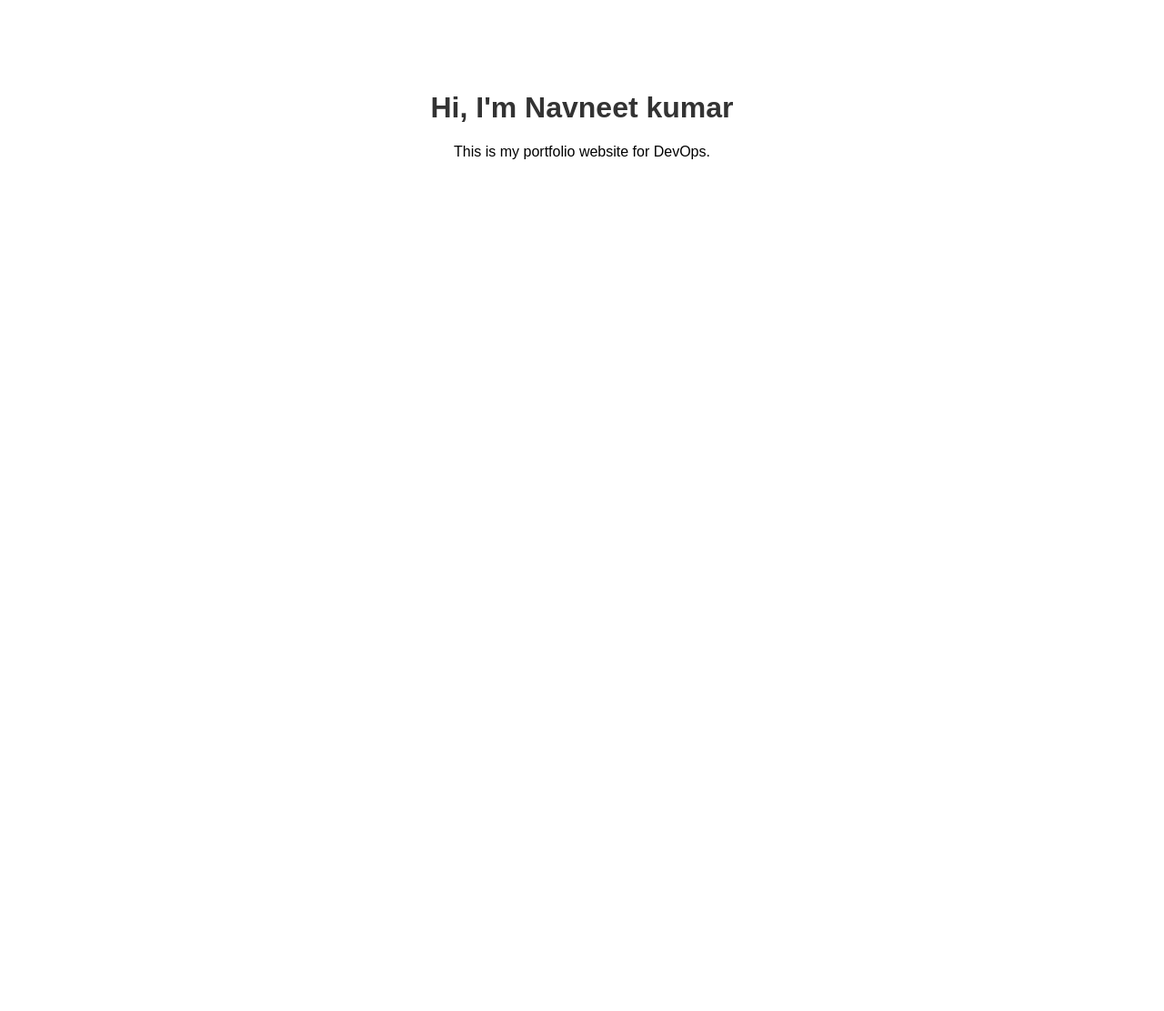
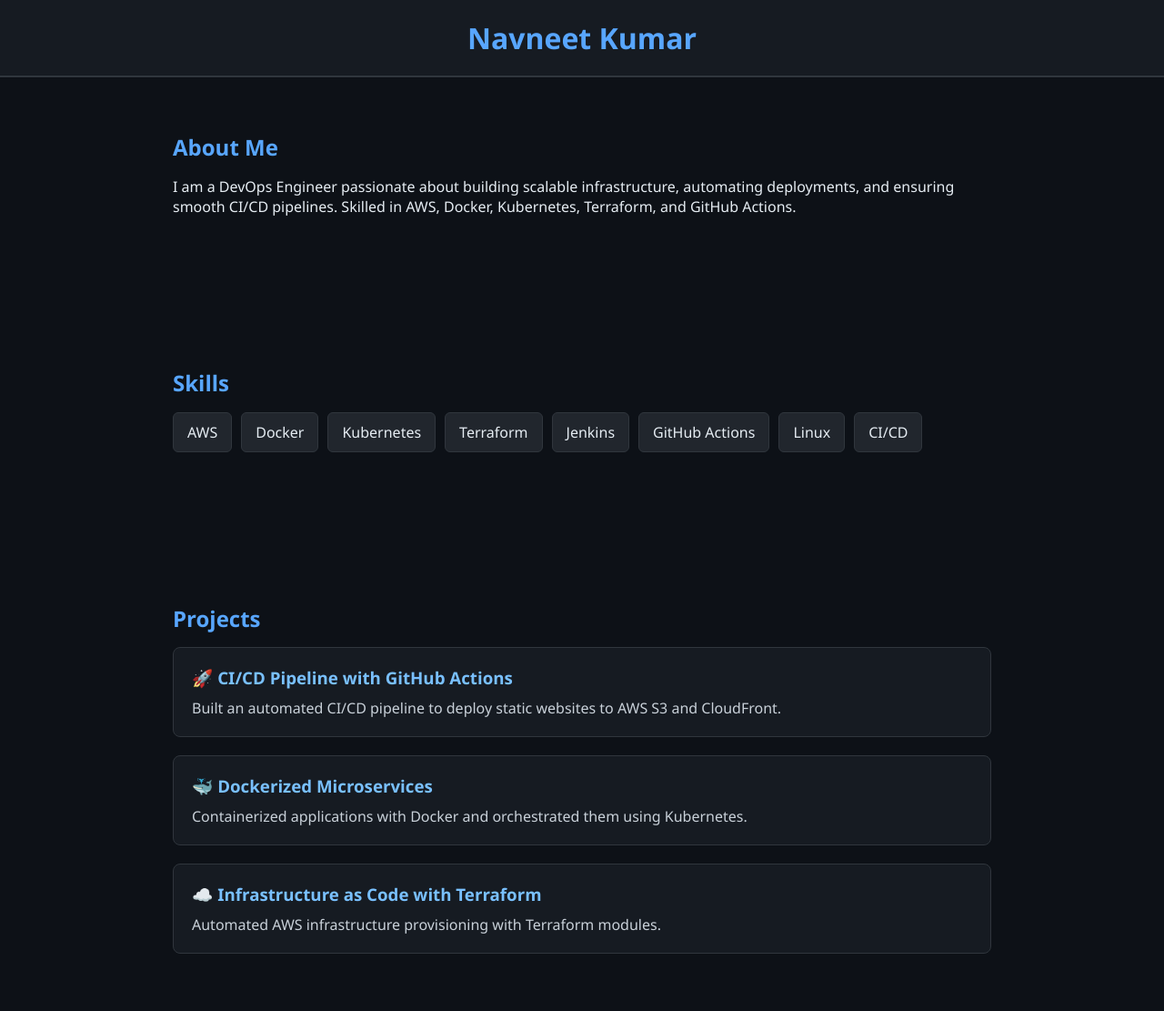
Before and after one commit to Nav7814/my-portfolio, a plain HTML site: page index.html in a window 1280 px wide. Shown: the top 1111 px of the page at 91% size. Before the commit the page ends 800 px from the top, so only its background shows below. Drawn offline with Linux system fonts and the light colour scheme.

Commit message:
added some changed

```diff
--- a/index.html
+++ b/index.html
@@ -1,16 +1,149 @@
 <!DOCTYPE html>
 <html lang="en">
 <head>
-    <meta charset="UTF-8">
-    <meta name="viewport" content="width=device-width, initial-scale=1.0">
-    <title>Navneet's Portfolio</title>
-    <style>
-        body { font-family: sans-serif; text-align: center; margin-top: 100px; }
-        h1 { color: #333; }
-    </style>
+  <meta charset="UTF-8" />
+  <meta name="viewport" content="width=device-width, initial-scale=1.0" />
+  <title>DevOps Portfolio | Navneet</title>
+  <style>
+    body {
+      font-family: 'Segoe UI', Tahoma, Geneva, Verdana, sans-serif;
+      margin: 0;
+      background: #0d1117;
+      color: #e6edf3;
+    }
+
+    header {
+      background: #161b22;
+      padding: 20px;
+      text-align: center;
+      border-bottom: 2px solid #30363d;
+    }
+
+    header h1 {
+      margin: 0;
+      font-size: 2rem;
+      color: #58a6ff;
+    }
+
+    header p {
+      margin: 5px 0 0;
+      font-size: 1rem;
+      color: #8b949e;
+    }
+
+    section {
+      padding: 40px 20px;
+      max-width: 900px;
+      margin: auto;
+    }
+
+    h2 {
+      color: #58a6ff;
+      margin-bottom: 15px;
+    }
+
+    .about, .skills, .projects, .contact {
+      margin-bottom: 50px;
+    }
+
+    .skills ul {
+      list-style: none;
+      padding: 0;
+      display: flex;
+      flex-wrap: wrap;
+      gap: 10px;
+    }
+
+    .skills li {
+      background: #21262d;
+      padding: 10px 15px;
+      border-radius: 6px;
+      border: 1px solid #30363d;
+    }
+
+    .projects .card {
+      background: #161b22;
+      border: 1px solid #30363d;
+      padding: 20px;
+      border-radius: 8px;
+      margin-bottom: 20px;
+    }
+
+    .projects .card h3 {
+      margin: 0 0 10px;
+      color: #79c0ff;
+    }
+
+    .projects .card p {
+      margin: 0;
+      color: #c9d1d9;
+    }
+
+    .contact a {
+      color: #58a6ff;
+      text-decoration: none;
+    }
+
+    footer {
+      text-align: center;
+      padding: 15px;
+      border-top: 1px solid #30363d;
+      color: #8b949e;
+    }
+  </style>
 </head>
 <body>
-    <h1>Hi, I'm Navneet kumar</h1>
-    <p>This is my portfolio website for DevOps.</p>
+  <header>
+    <h1>Navneet Kumar</h1>
+  </header>
+
+  <section class="about">
+    <h2>About Me</h2>
+    <p>
+      I am a DevOps Engineer passionate about building scalable infrastructure,
+      automating deployments, and ensuring smooth CI/CD pipelines.
+      Skilled in AWS, Docker, Kubernetes, Terraform, and GitHub Actions.
+    </p>
+  </section>
+
+  <section class="skills">
+    <h2>Skills</h2>
+    <ul>
+      <li>AWS</li>
+      <li>Docker</li>
+      <li>Kubernetes</li>
+      <li>Terraform</li>
+      <li>Jenkins</li>
+      <li>GitHub Actions</li>
+      <li>Linux</li>
+      <li>CI/CD</li>
+    </ul>
+  </section>
+
+  <section class="projects">
+    <h2>Projects</h2>
+    <div class="card">
+      <h3>🚀 CI/CD Pipeline with GitHub Actions</h3>
+      <p>Built an automated CI/CD pipeline to deploy static websites to AWS S3 and CloudFront.</p>
+    </div>
+    <div class="card">
+      <h3>🐳 Dockerized Microservices</h3>
+      <p>Containerized applications with Docker and orchestrated them using Kubernetes.</p>
+    </div>
+    <div class="card">
+      <h3>☁️ Infrastructure as Code with Terraform</h3>
+      <p>Automated AWS infrastructure provisioning with Terraform modules.</p>
+    </div>
+  </section>
+
+  <section class="contact">
+    <h2>Contact</h2>
+    <p>Email: <a href="mailto:nav085065@gmail.com">nav085065@gmail.com</a></p>
+    <p>GitHub: <a href="https://github.com/Nav7814" target="_blank">github.com/Nav7814</a></p>
+  </section>
+
+  <footer>
+    <p>© 2025 Navneet Kumar | DevOps Portfolio</p>
+  </footer>
 </body>
 </html>
```
